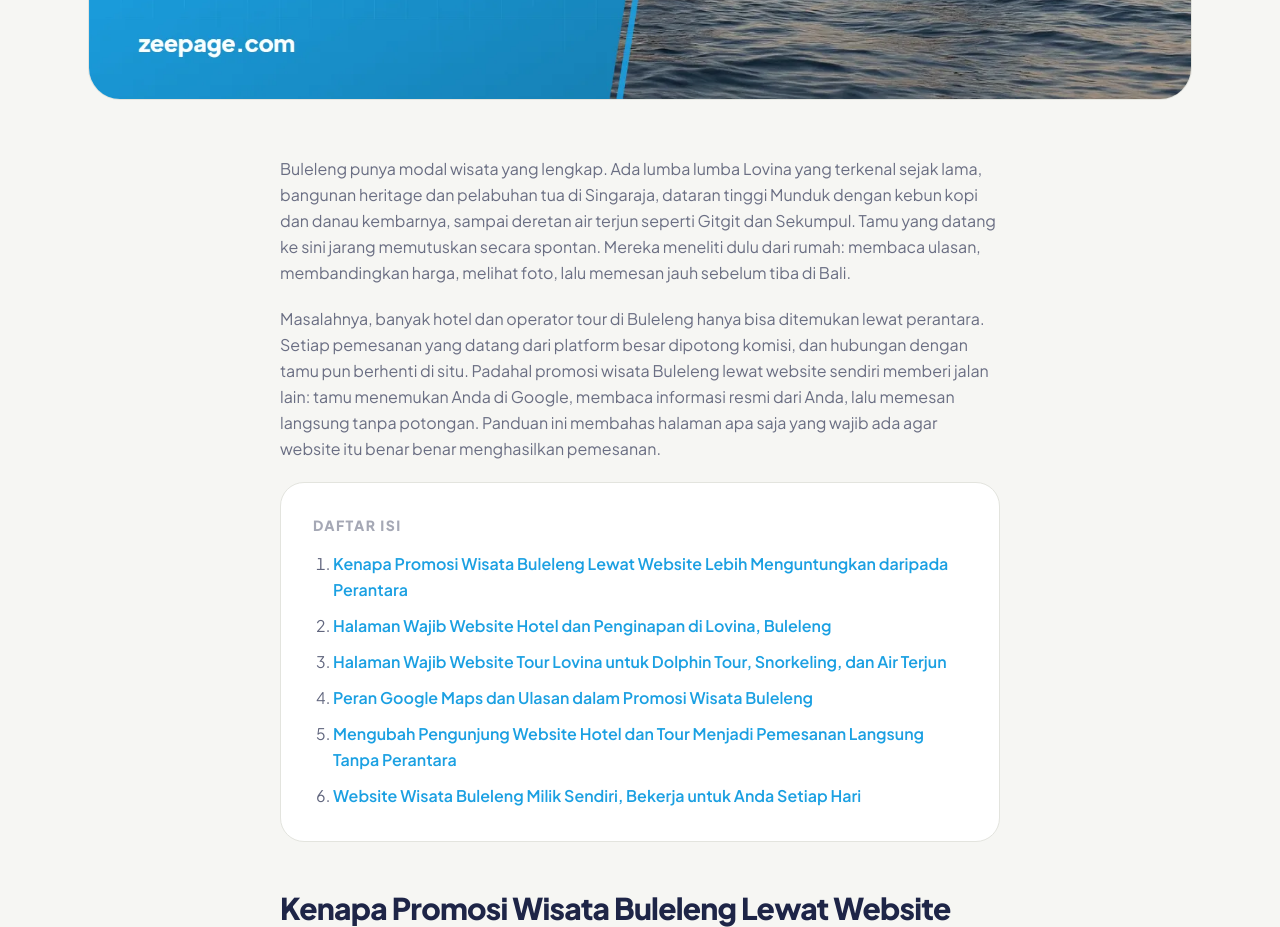
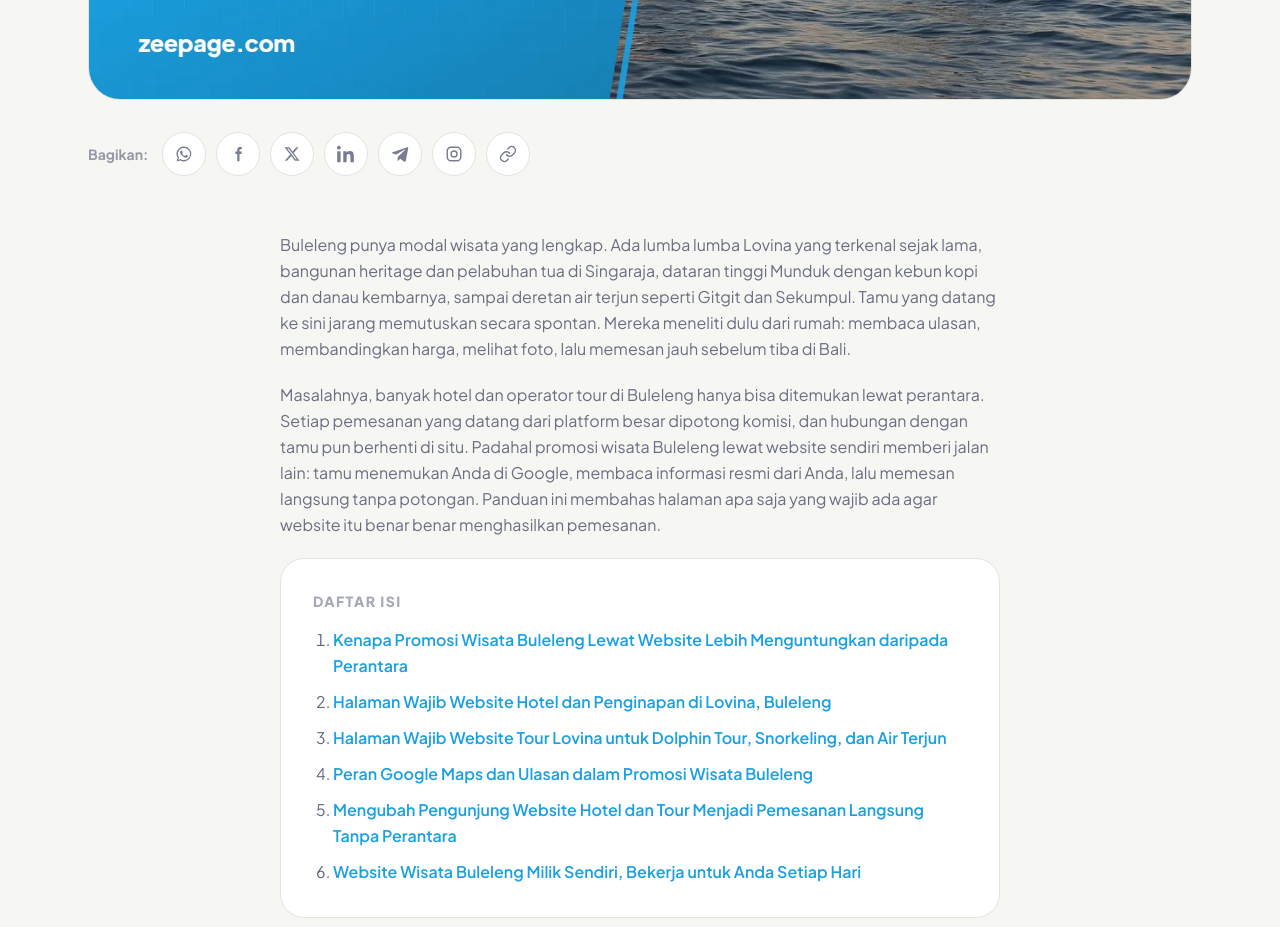
Before and after one commit to zyreejago/zeepage, an Astro site: page /blog/promosi-wisata-buleleng-website in a window 1280 px wide. Shown: the part 1000-1927 px from the top of the page. Built offline with nearby package versions, Linux system fonts and the light colour scheme; Astro itself is replaced by a stand-in of ours; some packages are replaced by stand-ins of ours.

Commit message:
blog: tombol share sosmed di artikel + og:image memakai cover artikel

```diff
--- /dev/null
+++ b/src/components/ShareButtons.astro
@@ -0,0 +1,108 @@
+---
+interface Props {
+  title: string;
+  url: string;
+  lang: string;
+  extraClass?: string;
+}
+const { title, url, lang, extraClass = '' } = Astro.props;
+const isId = lang === 'id';
+const u = encodeURIComponent(url);
+const t = encodeURIComponent(title);
+const full = encodeURIComponent(title + ' ' + url);
+
+const btn =
+  'w-11 h-11 grid place-items-center rounded-full border border-line bg-white text-ink/60 hover:text-brand hover:border-brand/50 transition';
+
+const links = [
+  {
+    label: 'WhatsApp',
+    href: `https://wa.me/?text=${full}`,
+    path: 'M12.04 2a9.9 9.9 0 0 0-8.5 15.2L2.1 22l4.9-1.4A9.9 9.9 0 1 0 12.04 2zm0 18.1a8.1 8.1 0 0 1-4.2-1.15l-.3-.18-3.03.8.81-2.95-.2-.3a8.1 8.1 0 1 1 6.92 3.78zm4.5-6c-.25-.13-1.48-.73-1.71-.81-.23-.09-.4-.13-.56.12-.17.25-.64.8-.78.97-.15.16-.29.18-.54.06-.25-.13-1.05-.39-2-1.23-.74-.66-1.23-1.47-1.38-1.72-.14-.25-.01-.38.11-.51.11-.11.25-.29.37-.43.12-.15.17-.25.25-.41.08-.17.04-.31-.02-.43-.06-.13-.56-1.35-.77-1.84-.2-.48-.4-.41-.56-.42h-.48c-.17 0-.43.06-.66.31-.22.25-.86.85-.86 2.1 0 1.24.9 2.44 1.03 2.61.12.17 1.77 2.7 4.3 3.79.6.26 1.07.41 1.43.53.6.19 1.15.16 1.58.1.48-.07 1.48-.6 1.7-1.26.21-.66.21-1.22.14-1.34-.06-.12-.22-.18-.47-.31z',
+  },
+  {
+    label: 'Facebook',
+    href: `https://www.facebook.com/sharer/sharer.php?u=${u}`,
+    path: 'M14 8.5V6.8c0-.8.2-1.3 1.4-1.3H17V2.5h-2.6C11.8 2.5 11 4.3 11 6.5v2H8.5V12H11v9.5h3V12h2.6l.4-3.5h-3V8.5z',
+  },
+  {
+    label: 'X',
+    href: `https://twitter.com/intent/tweet?url=${u}&text=${t}`,
+    path: 'M17.8 3h3l-6.7 7.7L22 21h-6.2l-4.8-6.3L5.4 21h-3l7.2-8.2L2 3h6.4l4.4 5.8L17.8 3zm-1.1 16.1h1.7L7.4 4.8H5.6l11.1 14.3z',
+  },
+  {
+    label: 'LinkedIn',
+    href: `https://www.linkedin.com/sharing/share-offsite/?url=${u}`,
+    path: 'M4.98 3.5C4.98 4.88 3.87 6 2.5 6S.02 4.88.02 3.5 1.12 1 2.5 1s2.48 1.12 2.48 2.5zM.24 8.31h4.52V23H.24V8.31zM8.34 8.31h4.33v2h.06c.6-1.14 2.08-2.34 4.28-2.34 4.58 0 5.42 3.01 5.42 6.92V23h-4.52v-7.1c0-1.7-.03-3.88-2.37-3.88-2.37 0-2.73 1.85-2.73 3.76V23H8.34V8.31z',
+  },
+  {
+    label: 'Telegram',
+    href: `https://t.me/share/url?url=${u}&text=${t}`,
+    path: 'M9.04 15.9l-.38 5.36c.55 0 .79-.24 1.08-.53l2.6-2.48 5.38 3.94c.99.55 1.69.26 1.95-.91L22.9 4.6c.32-1.45-.52-2.02-1.48-1.66L2.4 9.6c-1.42.55-1.4 1.34-.24 1.7l4.85 1.51L18.27 6.1c.53-.35 1.01-.16.61.19L9.04 15.9z',
+  },
+];
+---
+
+<div class={`flex flex-wrap items-center gap-2.5 ${extraClass}`} data-share-row>
+  <span class="text-sm font-bold text-ink/45 mr-1">{isId ? 'Bagikan:' : 'Share:'}</span>
+  {
+    links.map((l) => (
+      <a
+        href={l.href}
+        target="_blank"
+        rel="noopener"
+        aria-label={(isId ? 'Bagikan ke ' : 'Share on ') + l.label}
+        title={l.label}
+        class={btn}
+      >
+        <svg width="18" height="18" viewBox="0 0 24 24" fill="currentColor" aria-hidden="true">
+          <path d={l.path} />
+        </svg>
+      </a>
+    ))
+  }
+  <a
+    href="https://www.instagram.com/zeepagecom"
+    target="_blank"
+    rel="noopener"
+    aria-label="Instagram zeepage"
+    title="Instagram"
+    class={btn}
+  >
+    <svg width="18" height="18" viewBox="0 0 24 24" fill="none" stroke="currentColor" stroke-width="1.9" stroke-linecap="round" aria-hidden="true">
+      <rect x="3" y="3" width="18" height="18" rx="5" />
+      <circle cx="12" cy="12" r="4" />
+      <circle cx="17.3" cy="6.7" r="0.6" fill="currentColor" stroke="none" />
+    </svg>
+  </a>
+  <button
+    type="button"
+    data-copy-link
+    data-url={url}
+    aria-label={isId ? 'Salin tautan artikel' : 'Copy article link'}
+    title={isId ? 'Salin tautan' : 'Copy link'}
+    class={btn}
+  >
+    <svg width="18" height="18" viewBox="0 0 24 24" fill="none" stroke="currentColor" stroke-width="1.9" stroke-linecap="round" stroke-linejoin="round" aria-hidden="true">
+      <path d="M10 13a5 5 0 0 0 7.54.54l3-3a5 5 0 0 0-7.07-7.07l-1.72 1.71" />
+      <path d="M14 11a5 5 0 0 0-7.54-.54l-3 3a5 5 0 0 0 7.07 7.07l1.71-1.71" />
+    </svg>
+  </button>
+  <span data-copy-msg class="text-sm font-semibold text-brand hidden">{isId ? 'Tautan disalin' : 'Link copied'}</span>
+</div>
+
+<script>
+  document.querySelectorAll('[data-copy-link]').forEach((btn) => {
+    btn.addEventListener('click', async () => {
+      try {
+        await navigator.clipboard.writeText(btn.getAttribute('data-url') || location.href);
+      } catch (e) {}
+      const row = btn.closest('[data-share-row]');
+      const msg = row && row.querySelector('[data-copy-msg]');
+      if (msg) {
+        msg.classList.remove('hidden');
+        setTimeout(() => msg.classList.add('hidden'), 1800);
+      }
+    });
+  });
+</script>
--- a/src/layouts/BaseLayout.astro
+++ b/src/layouts/BaseLayout.astro
@@ -12,10 +12,13 @@ export interface Props {
   noindex?: boolean;
   alternates?: { hreflang: string; href: string }[];
   preloadImage?: string;
+  image?: string;
 }
 
-const { title, description, lang, canonical, structuredData, noindex, alternates, preloadImage } = Astro.props;
-    const ogImage = 'https://zeepage.com/og-image.jpg';
+const { title, description, lang, canonical, structuredData, noindex, alternates, preloadImage, image } = Astro.props;
+    const ogImage = image ?? 'https://zeepage.com/og-image.jpg';
+    const ogW = image ? 1600 : 1200;
+    const ogH = image ? 900 : 630;
 ---
 
 <!DOCTYPE html>
@@ -67,8 +70,8 @@ const { title, description, lang, canonical, structuredData, noindex, alternates
     <meta property="og:type" content="website" />
     <meta property="og:url" content={canonical} />
     <meta property="og:image" content={ogImage} />
-    <meta property="og:image:width" content="1200" />
-    <meta property="og:image:height" content="630" />
+    <meta property="og:image:width" content={ogW} />
+    <meta property="og:image:height" content={ogH} />
     <meta property="og:locale" content={lang === 'id' ? 'id_ID' : 'en_US'} />
     <meta property="og:locale:alternate" content={lang === 'id' ? 'en_US' : 'id_ID'} />
 
--- a/src/pages/en/blog/amed-direct-bookings-website.astro
+++ b/src/pages/en/blog/amed-direct-bookings-website.astro
@@ -2,6 +2,7 @@
 import BaseLayout from '../../../layouts/BaseLayout.astro';
 import Navbar from '../../../components/Navbar.astro';
 import Footer from '../../../components/Footer.astro';
+import ShareButtons from '../../../components/ShareButtons.astro';
 import '../../../styles/global.css';
 
 import en from '../../../i18n/en.json';
@@ -30,7 +31,7 @@ const structuredData = {
 };
 ---
 
-<BaseLayout title={title + ' | zeepage'} description={description} lang="en" canonical={canonical} structuredData={structuredData}>
+<BaseLayout title={title + ' | zeepage'} description={description} lang="en" canonical={canonical} structuredData={structuredData} image={'https://zeepage.com' + cover}>
   <Navbar t={t.nav} lang={lang} cta={{ primary: t.hero.cta1, secondary: t.hero.cta2, whatsapp: t.cta.whatsapp, whatsappUrl: t.cta.whatsappUrl }} />
   <main>
     <article>
@@ -41,6 +42,7 @@ const structuredData = {
         <figure>
           <img src={cover} alt={coverAlt} class="w-full rounded-[2rem] border border-line mt-10" />
         </figure>
+    <ShareButtons title={title} url={canonical} lang={lang} extraClass="mt-8" />
       </div>
 
       <div class="max-w-3xl mx-auto px-4 sm:px-6 py-14">
@@ -104,7 +106,8 @@ const structuredData = {
         <h3 class="text-xl font-bold mt-9 mb-3">Direct booking basics for dive shops and villas in Amed</h3>
       <p class="text-ink/65 leading-relaxed mb-5">You do not need a large website to start winning direct bookings. A focused site with your key trips or rooms, honest prices, and a WhatsApp button on every page already outperforms a social media profile for guests who plan ahead. You can see how packages are structured on our <a href="/en/harga/" class="font-semibold text-brand hover:underline">pricing page</a>, and if you want the wider picture for East Bali businesses, read about our <a href="/jasa-pembuatan-website-di-karangasem/" class="font-semibold text-brand hover:underline">web design services in Karangasem</a>. Start with the one page your guests ask about most, and build from there.</p>
 
-        <div class="bg-white border border-line rounded-3xl p-6 sm:p-8 mt-14">
+        <ShareButtons title={title} url={canonical} lang={lang} extraClass="mt-14" />
+    <div class="bg-white border border-line rounded-3xl p-6 sm:p-8 mt-14">
     <p class="text-xl font-bold mb-4">Read next</p>
     <ul class="list-disc pl-5 space-y-2.5 text-ink/70 leading-relaxed">
       <li><a href="/en/" class="font-semibold text-brand hover:underline">Web Design Services in Bali — zeepage Home</a></li>
--- a/src/pages/en/blog/medewi-surf-camps-website-guide.astro
+++ b/src/pages/en/blog/medewi-surf-camps-website-guide.astro
@@ -2,6 +2,7 @@
 import BaseLayout from '../../../layouts/BaseLayout.astro';
 import Navbar from '../../../components/Navbar.astro';
 import Footer from '../../../components/Footer.astro';
+import ShareButtons from '../../../components/ShareButtons.astro';
 import '../../../styles/global.css';
 import en from '../../../i18n/en.json';
 import { WA_EN } from '../../../data/home-content';
@@ -44,7 +45,7 @@ const structuredData = {
 };
 ---
 
-<BaseLayout title={title + ' | zeepage'} description={description} lang="en" canonical={canonical} structuredData={structuredData}>
+<BaseLayout title={title + ' | zeepage'} description={description} lang="en" canonical={canonical} structuredData={structuredData} image={'https://zeepage.com' + cover}>
   <Navbar t={t.nav} lang={lang} cta={{ primary: t.hero.cta1, secondary: t.hero.cta2, whatsapp: t.cta.whatsapp, whatsappUrl: t.cta.whatsappUrl }} />
   <main>
     <article>
@@ -55,6 +56,7 @@ const structuredData = {
         <figure>
           <img src={cover} alt={coverAlt} class="w-full rounded-[2rem] border border-line mt-10" />
         </figure>
+    <ShareButtons title={title} url={canonical} lang={lang} extraClass="mt-8" />
       </div>
 
       <div class="max-w-3xl mx-auto px-4 sm:px-6 py-14">
@@ -124,7 +126,8 @@ const structuredData = {
       </div>
 
       <div class="max-w-3xl mx-auto px-4 sm:px-6 pb-20">
-        <div class="bg-white border border-line rounded-3xl p-6 sm:p-8 mt-14">
+        <ShareButtons title={title} url={canonical} lang={lang} extraClass="mt-14" />
+    <div class="bg-white border border-line rounded-3xl p-6 sm:p-8 mt-14">
     <p class="text-xl font-bold mb-4">Read next</p>
     <ul class="list-disc pl-5 space-y-2.5 text-ink/70 leading-relaxed">
       <li><a href="/en/" class="font-semibold text-brand hover:underline">Web Design Services in Bali — zeepage Home</a></li>
```
Also changed, not shown: src/pages/blog/promosi-wisata-buleleng-website.astro (+5 -2 lines), src/pages/blog/website-klinik-kantor-toko-denpasar.astro (+5 -2 lines).
